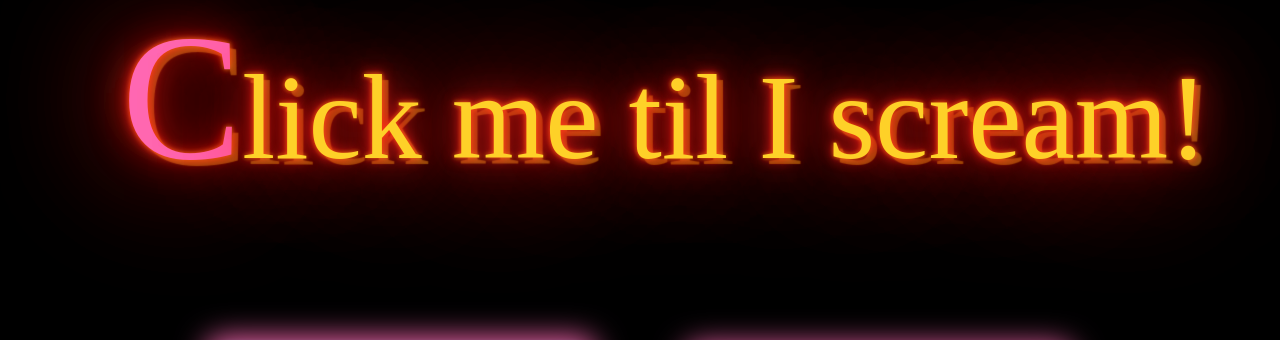
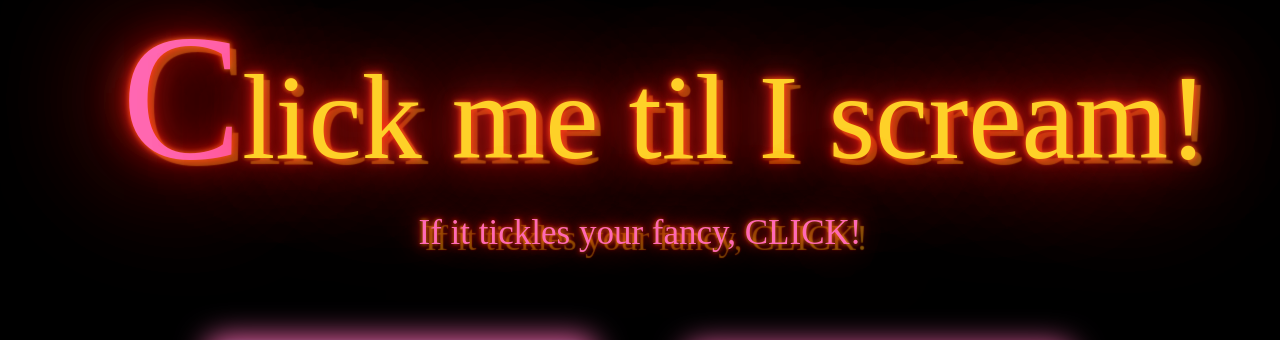
Before and after one commit to DejaLFlynn/react-social-media, a React (Create React App) app in the folder Frontend/click/: page / in a window 1280 px wide. Shown: the top 340 px of the page. Built offline with nearby package versions, Linux system fonts and the light colour scheme; no server answers.

Commit message:
stying bio p tag

```diff
--- a/Frontend/click/src/CSS/LandingPage/LandingPage.css
+++ b/Frontend/click/src/CSS/LandingPage/LandingPage.css
@@ -113,6 +113,11 @@ fieldset {
       0 0 5vw #800e0b, 0 0 0.2vw #800e0b, 0.5vw 0.5vw 0.1vw #40340a;
     color: #806914;
   }
+}
+.bio {
+  color: hotpink;
+  font-size: 35px;
+  font-family: PWFreshPaintings;
 }
 .popularImageContainer {
   z-index: 1;
--- a/Frontend/click/src/Components/LandingPage.js
+++ b/Frontend/click/src/Components/LandingPage.js
@@ -5,8 +5,7 @@ import { useInput } from "../Utilities/CustomHooks";
 import Input from "./Input";
 import Error from "./Error";
 
-
-import "../CSS/LandingPage/StarsBackground.css"
+import "../CSS/LandingPage/StarsBackground.css";
 import "../CSS/LandingPage/LandingPage.css";
 
 const LandingPage = ({ onLogin }) => {
@@ -19,7 +18,8 @@ const LandingPage = ({ onLogin }) => {
     event.preventDefault();
     try {
       let res = await axios.get(
-        `http://localhost:4000/users/${username.value}`);
+        `http://localhost:4000/users/${username.value}`
+      );
 
       if (res) {
         sessionStorage.setItem("username", username.value);
@@ -27,7 +27,7 @@ const LandingPage = ({ onLogin }) => {
         onLogin();
       }
     } catch (err) {
-      console.log(error)
+      console.log(error);
       setError("Please Enter a Valid Username or Sign the F*ck Up");
     }
   };
@@ -36,7 +36,7 @@ const LandingPage = ({ onLogin }) => {
 
     try {
       let res = await axios.get(imageUrl);
-      setImages(res.data.payload[0].picture)
+      setImages(res.data.payload[0].picture);
     } catch (error) {
       setImages("");
     }
@@ -48,7 +48,6 @@ const LandingPage = ({ onLogin }) => {
 
   return (
     <>
-
       <div className="LandingPage">
         <div id="stars"></div>
         <div id="stars2"></div>
@@ -57,6 +56,7 @@ const LandingPage = ({ onLogin }) => {
         <div className="header">
           <span className="LogoLetter">C</span>lick me til I scream!
           {/* <img className="logo" src={lips} /> */}
+          <p className="bio">If it tickles your fancy, CLICK!</p>
         </div>
 
         <div className="popularImageContainer">
@@ -66,12 +66,9 @@ const LandingPage = ({ onLogin }) => {
           </div>
         </div>
 
-          <div className ="signIn">
-
+        <div className="signIn">
           <div className="signInForm">
-
             <form onSubmit={handleSubmit}>
-
               <div>
                 <Input
                   className={"userInputs"}
@@ -93,11 +90,11 @@ const LandingPage = ({ onLogin }) => {
                   Sign In
                 </button>
               </div>
-
             </form>
 
-
-          <div>{error ? <Error className="Error" message={error} /> : null}</div>
+            <div>
+              {error ? <Error className="Error" message={error} /> : null}
+            </div>
 
             <div className="signUpLink">
               <Link to={"/SignUp"} className="signUpLink">
@@ -105,13 +102,8 @@ const LandingPage = ({ onLogin }) => {
               </Link>
             </div>
           </div>
-
-
         </div>
-
       </div>
-
-
     </>
   );
 };
```
Lines whose indentation alone changed are shown as unchanged.
